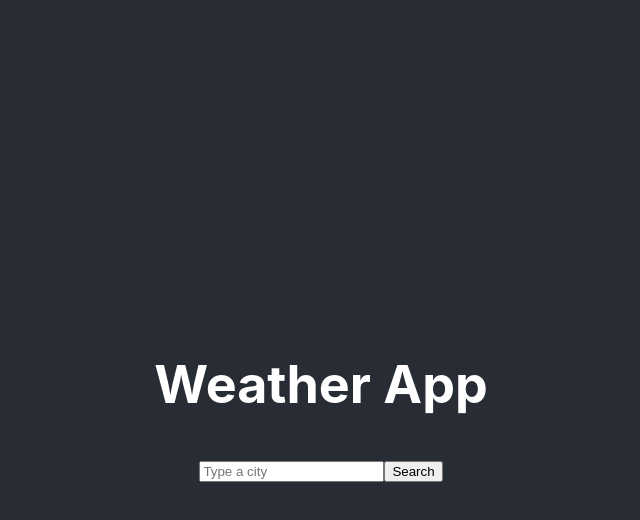
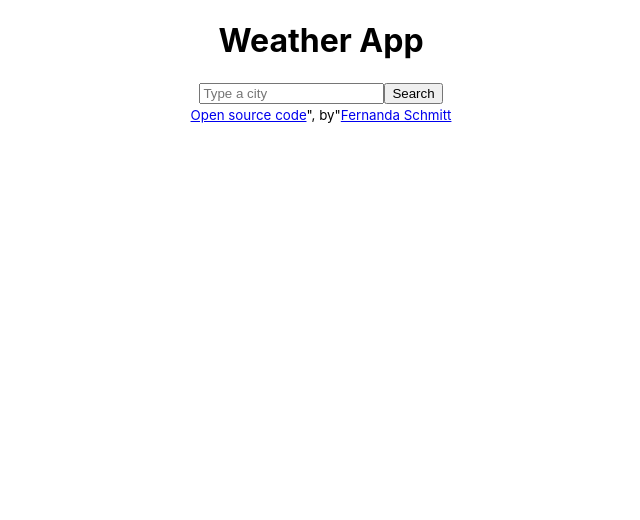
Before and after one commit to fezita/weather-app-react, a React (Create React App) app: page / in a window 1280 px wide. Shown: the top 520 px of the page, without its empty margins (319-959 px from the left). Built offline with nearby package versions, Linux system fonts and the light colour scheme.

Commit message:
Added open source link

```diff
--- a/src/App.css
+++ b/src/App.css
@@ -2,37 +2,9 @@
   text-align: center;
 }
 
-.App-logo {
-  height: 40vmin;
-  pointer-events: none;
-}
-
-@media (prefers-reduced-motion: no-preference) {
-  .App-logo {
-    animation: App-logo-spin infinite 20s linear;
-  }
-}
-
 .App-header {
-  background-color: #282c34;
-  min-height: 100vh;
-  display: flex;
-  flex-direction: column;
-  align-items: center;
-  justify-content: center;
-  font-size: calc(10px + 2vmin);
-  color: white;
 }
 
 .App-link {
   color: #61dafb;
 }
-
-@keyframes App-logo-spin {
-  from {
-    transform: rotate(0deg);
-  }
-  to {
-    transform: rotate(360deg);
-  }
-}
--- a/src/App.js
+++ b/src/App.js
@@ -11,6 +11,11 @@ function App() {
         </h1>
         <Weather />
       </header>
+      <small>
+        <a href="https://github.com/fezita/weather-app-react" target="_blank" rel="noreferrer">Open source code</a>
+        ", by"
+        <a href="https://www.linkedin.com/in/fernanda-schmitt-b4a3b733/" target="_blank" rel="noreferrer">Fernanda Schmitt</a>
+      </small>
     </div>
   );
 }
--- a/src/Weather.js
+++ b/src/Weather.js
@@ -1,5 +1,6 @@
 import React, { useState } from "react";
 import axios from "axios";
+import './Weather.css';
 
 export default function Engine() {
   const [city, setCity] = useState("");
```
Also changed, not shown: src/Weather.css (added).
